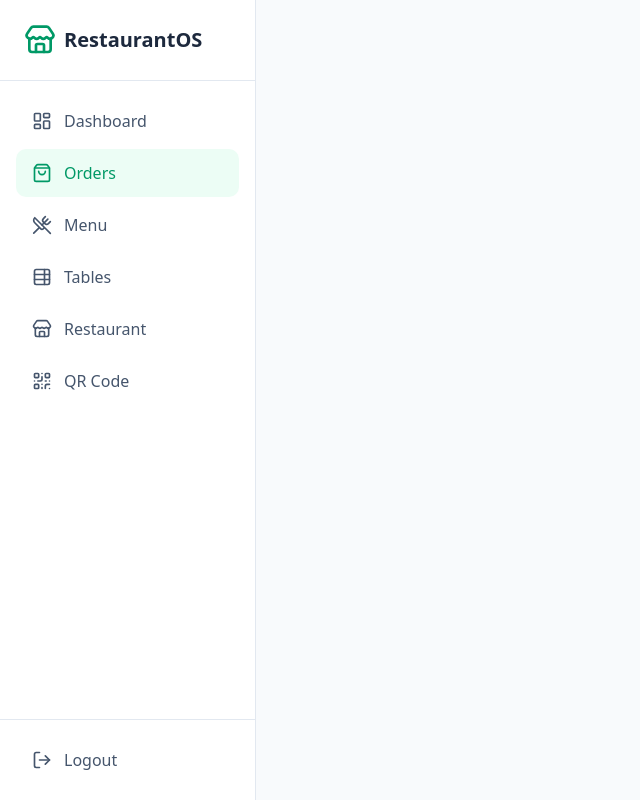
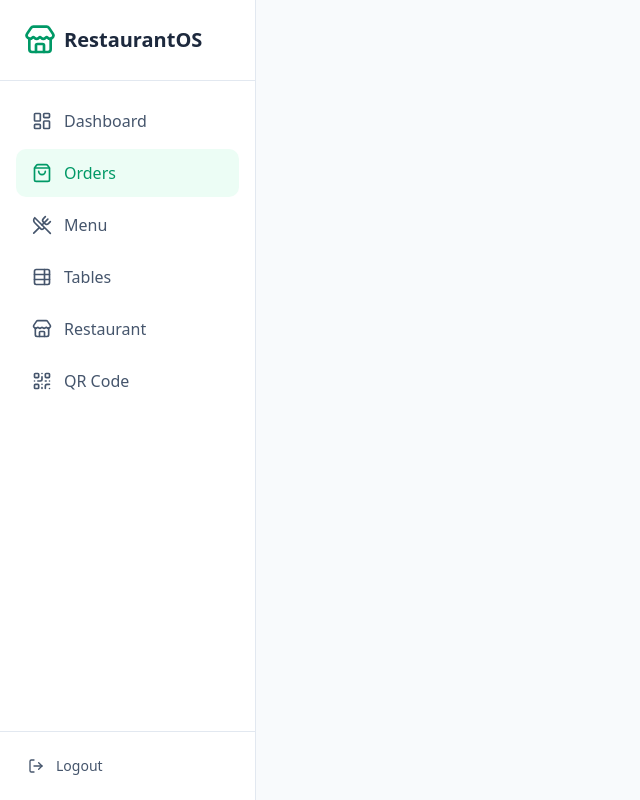
Before and after one commit to Mohamed780050/dana, a Next.js app: page /orders in a window 1280 px wide. Shown: the whole page, without its empty margins (0-640 px from the left). Built offline with nearby package versions, Linux system fonts and the light colour scheme.

Commit message:
added navbar

```diff
--- a/src/app/(root)/layout.tsx
+++ b/src/app/(root)/layout.tsx
@@ -1,3 +1,4 @@
+import { Button } from "@/components/ui/button";
 import NavLinks from "@/components/ui/NavLinks";
 import { SignOutButton } from "@clerk/nextjs";
 import { LogOut, Store } from "lucide-react";
@@ -23,18 +24,14 @@
         <NavLinks />
 
         <div className="p-4 border-t border-slate-200">
-          {/* <button
-            onClick={handleLogout}
-            className="w-full flex items-center gap-3 px-4 py-3 text-slate-600 hover:bg-red-50 hover:text-red-600 rounded-lg transition-all"
-          >
-            <LogOut className="w-5 h-5" />
-            <span>Logout</span>
-          </button> */}
           <SignOutButton>
-            <button className="w-full flex items-center gap-3 px-4 py-3 text-slate-600 hover:bg-red-50 hover:text-red-600 rounded-lg transition-all">
+            <Button
+              variant="ghost"
+              className="w-full flex items-center gap-3 px-4 py-3 text-slate-600 hover:bg-red-50 hover:text-red-600 rounded-lg transition-all justify-start cursor-pointer"
+            >
               <LogOut className="w-5 h-5" />
               <span>Logout</span>
-            </button>
+            </Button>
           </SignOutButton>
         </div>
       </aside>
--- a/src/components/ui/NavLinks.tsx
+++ b/src/components/ui/NavLinks.tsx
@@ -2,7 +2,6 @@
 import { navItems } from "@/data/static";
 import Link from "next/link";
 import { usePathname } from "next/navigation";
-import { ModeToggle } from "../ModeToggle";
 
 export default function NavLinks() {
   const pathname = usePathname();
```
Also changed, not shown: src/components/ui/button.tsx (+9 -9 lines).
